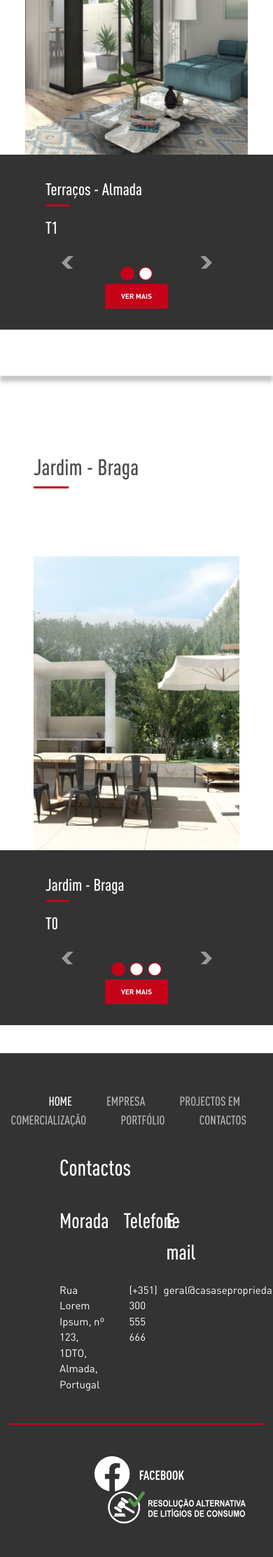
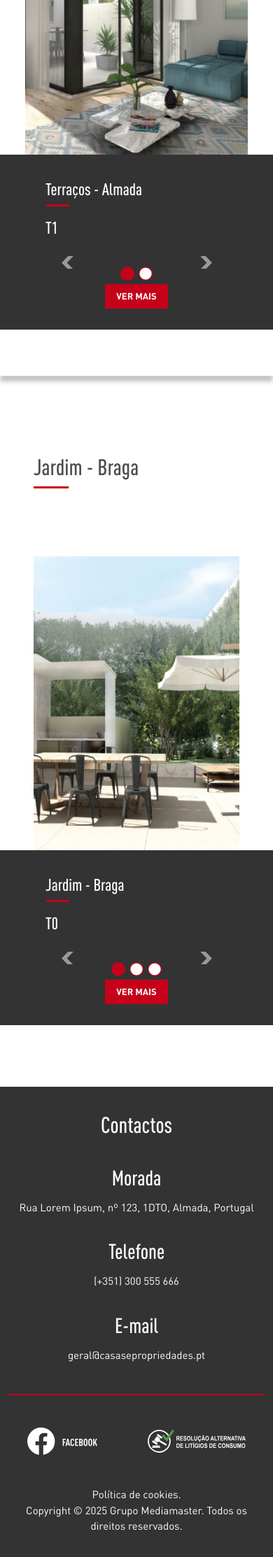
Before and after one commit to raci2/codemaster, a PHP site: page / in a window 390 px wide; the page is wider, and only the part inside the window is pictured. Shown: the part 760-2985 px from the top of that part at 70% size. After the commit the page ends 2947 px from the top of that part, so only its background shows below. Run offline with PHP 8.4, Linux system fonts and the light colour scheme.

Commit message:
trabalho_10_v2

```diff
--- a/trabalhos/alexandru_racicovschi_trabalho_10/index.html
+++ b/trabalhos/alexandru_racicovschi_trabalho_10/index.html
@@ -27,7 +27,8 @@
       <div class="col-12 text-center logo"><img src="public/imagens/logo.png" alt="logotipo"></div>
 
       <div class="col-12 nav justify-content-center">
-        <nav class="navbar navbar-expand-md bg-body-tertiary ">
+        <!-- Desktop -->
+        <nav class="navbar navbar-expand-md bg-body-tertiary">
           <div class="container-fluid">
             <button class="navbar-toggler" type="button" data-bs-toggle="collapse" data-bs-target="#navbarNavDropdown" aria-controls="navbarNavDropdown" aria-expanded="false" aria-label="Toggle navigation">
               <img src="public/imagens/icones/abrir-menu.svg" alt="">
@@ -81,6 +82,63 @@
             </div>
           </div>
         </nav>
+
+        <!-- Mobile -->
+        <!-- <nav class="navbar navbar-expand-md bg-body-tertiary d-block d-md-none" id="nav-mobile">
+        <div class="container-fluid">
+          <button class="navbar-toggler" type="button" data-bs-toggle="collapse" data-bs-target="#navbarNavDropdown" aria-controls="navbarNavDropdown" aria-expanded="false" aria-label="Toggle navigation">
+            <img src="public/imagens/icones/abrir-menu.svg" alt="">
+          </button>
+          <div class="collapse navbar-collapse justify-content-center" id="navbarNavDropdown">
+            <ul class="navbar-nav">
+                <li class="nav-item">
+                <a class="nav-link active" aria-current="page" href="#">HOME</a>
+                </li>
+                <li class="nav-item dropdown">
+                <a class="nav-link dropdown-toggle" href="#" role="button" data-bs-toggle="dropdown" aria-expanded="false">
+                    EMPRESA
+                </a>
+                <ul class="dropdown-menu">
+                    <li><a class="dropdown-item p-0" href="#">HISTORIAL</a></li>
+                    <li><hr class="dropdown-divider m-1"></li>
+                    <li><a class="dropdown-item p-0" href="#">FILOSOFIA E VALORES</a></li>
+                </ul>
+                </li>
+                <li class="nav-item dropdown">
+                <a class="nav-link dropdown-toggle" href="#" role="button" data-bs-toggle="dropdown" aria-expanded="false">
+                    PROJECTOS EM COMERCIALIZAÇÃO
+                </a>
+                <ul class="dropdown-menu">
+                    <li><a class="dropdown-item p-0" href="#">TERRAÇOS - ALMADA</a></li>
+                    <li><hr class="dropdown-divider m-1"></li>
+                    <li><a class="dropdown-item p-0" href="#">JARDIM - BRAGA</a></li>
+                </ul>
+                </li>
+                <li class="nav-item dropdown">
+                <a class="nav-link dropdown-toggle" href="#" role="button" data-bs-toggle="dropdown" aria-expanded="false">
+                    PORTFÓLIO
+                </a>
+                <ul class="dropdown-menu">
+                    <li><a class="dropdown-item p-0" href="#">VARANDAS LOREM - ALMADA</a></li>
+                    <li><hr class="dropdown-divider m-1"></li>
+                    <li><a class="dropdown-item p-0" href="#">VILA IPSUM - SESSIMBRA</a></li>
+                    <li><hr class="dropdown-divider m-1"></li>
+                    <li><a class="dropdown-item p-0" href="#">CAMPO DOLOR - BRAGA</a></li>
+                    <li><hr class="dropdown-divider m-1"></li>
+                    <li><a class="dropdown-item p-0" href="#">ESTRADA SIT - LISBOA</a></li>
+                    <li><hr class="dropdown-divider m-1"></li>
+                    <li><a class="dropdown-item p-0" href="#">RUA AMET - PORTO</a></li>
+                </ul>
+                </li>
+                <li class="nav-item">
+                <a class="nav-link" href="#">CONTACTOS</a>
+                </li>
+
+              </ul>
+            </div>
+          </div>
+        </nav> -->
+
       </div>
 
       <div class="col-12 p-0">
@@ -171,13 +229,13 @@
           <div class="carousel-inner">
             <div class="carousel-item active">
               <div class="almada almada-mobile">
-                <img src="public/imagens/almada/01.jpg" class="d-block w-100" alt="...">
+                <img src="public/imagens/almada/01.jpg" class="d-block w-75" alt="...">
               </div>
 
             </div>
             <div class="carousel-item">
               <div class="almada almada-mobile">
-                <img src="public/imagens/almada/05.jpg" class="d-block w-100" alt="...">
+                <img src="public/imagens/almada/05.jpg" class="d-block w-75" alt="...">
               </div>
             </div>
           </div>
@@ -331,16 +389,16 @@
         </div>
 
         <!-- Mobile -->
-        <div class="almada-texto almada-texto-mobile text-start d-md-none d-block">
+        <div class="almada-texto almada-texto-mobile text-start d-md-none d-block mb-5">
           <h5>Jardim - Braga</h5>
           <hr class="linha">
           <p>T0</p>
           <div class="setas">
-            <button class="carousel-control-prev" type="button" data-bs-target="#carousel-4" data-bs-slide="prev">
+            <button class="carousel-control-prev" type="button" data-bs-target="#carousel-5" data-bs-slide="prev">
               <img src="public/imagens/seta-esquerda-branca.svg" alt="">
               <span class="visually-hidden">Previous</span>
             </button>
-            <button class="carousel-control-next" type="button" data-bs-target="#carousel-4" data-bs-slide="next">
+            <button class="carousel-control-next" type="button" data-bs-target="#carousel-5" data-bs-slide="next">
               <img src="public/imagens/seta-direita-branca.svg" alt="">
               <span class="visually-hidden">Next</span>
             </button>
@@ -356,7 +414,7 @@
 
   <footer class="container-fluid">
     <div class="row">
-      <div class="col-12 menu text-center">
+      <div class="col-12 menu text-center d-none d-md-block">
         <div>
           <a href="#" class="active">HOME</a>
           <a href="#">EMPRESA</a>
@@ -370,7 +428,8 @@
     <div class="row">
       <div class="col-12">
         <div class="container-fluid">
-          <div class="row text-white">
+          <!-- Desktop -->
+          <div class="row text-white d-none d-md-flex">
             <div class="col-10 offset-2 text-start t1">Contactos</div>
             <div class="col-3 offset-2 campos">Morada</div>
             <div class="col-2 text-center campos">Telefone</div>
@@ -379,12 +438,26 @@
             <div class="col-2 text-end campos-c padding ">(+351) 300 555 666</div>
             <div class="col-3 text-end campos-c px-2">geral@casasepropriedades.pt</div>
           </div>
+          <!-- Mobile -->
+          <div class="row text-white text-center d-block d-md-none">
+            <div class="col-12 t1">Contactos</div>
+            <div class="col-12 campos">Morada</div>
+            <div class="col-12 campos-c mt-2">Rua Lorem Ipsum, nº 123, 1DTO, Almada, Portugal</div>
+            <div class="col-12 campos">Telefone</div>
+            <div class="col-12 campos-c mt-2">(+351) 300 555 666</div>
+            <div class="col-12 campos">E-mail</div>
+            <div class="col-12 campos-c mt-2">geral@casasepropriedades.pt</div>
+          </div>
           <div class="row">
             <div class="col-8 offset-2 separador mx-auto"></div>
           </div>
-          <div class="row icones">
+          <div class="row icones d-none d-md-flex">
             <div class="col-1 offset-4 facebook"></div>
             <div class="col-1 ralc"></div>
+          </div>
+           <div class="row icones d-md-none d-flex justify-content-center">
+            <div class="col-1 facebook  me-4"></div>
+            <div class="col-1 ralc ms-5"></div>
           </div>
 
 
--- a/trabalhos/alexandru_racicovschi_trabalho_10/public/css/style.css
+++ b/trabalhos/alexandru_racicovschi_trabalho_10/public/css/style.css
@@ -34,6 +34,8 @@ header .navbar-toggler img{
   width: 100%;
   height: 100%;
 }
+
+
 header .navbar a, footer .menu a{
   font-family: 'DIN Pro Cond Medium';
   font-size: 18px;
@@ -127,11 +129,6 @@ main .almada{
   margin-top: 85px;
 }
 
-main .almada-mobile{
-  grid-template-columns: 1fr;
-  grid-template-rows: 1fr;
-}
-
 main .almada img{
   width: 460px !important;
   height: 420px;
@@ -148,11 +145,6 @@ main .almada-texto{
   color: white;
 }
 
-main .almada-texto-mobile{
-  width: 100%;
-  background-color: #333333;
-  bottom: 40px;
-}
 
 main .almada-texto h5, .almada-texto p{
   padding-left: 65px;
@@ -225,6 +217,10 @@ main .ver-mais:hover{
   color: #c6021a;
   cursor: pointer;
 }
+
+/* .altura{
+  height: 150px;
+} */
 
 footer{
   height: 100%;
@@ -301,16 +297,34 @@ footer .copy{
   margin-bottom: 40px;
 }
 
+/* Mobile */
+
+#nav-mobile:has(.show), #nav-mobile:has(.collapsing){
+  width: 92vw;
+  flex-direction: column;
+}
+
+main .almada-texto-mobile{
+  width: 100%;
+  background-color: #333333;
+  bottom: 40px;
+}
+
+main .almada-mobile{
+  grid-template-columns: 1fr;
+  grid-template-rows: 1fr;
+}
+
 
 @media (max-width: 768px){
   header .logo img{
     width: 240px;
     height: 36px;
   }
-  header .navbar{
+  /* header .navbar{
     top: -60px;
     left: 180px;
-  }
+  } */
 
   .titulo{
     font-size: 27px;
@@ -322,6 +336,11 @@ footer .copy{
 
   header .carousel-caption{
     top: 110px;
+  }
+
+
+  main .ver-mais{
+    font-size: 13px;
   }
 
 
@@ -362,4 +381,14 @@ footer .copy{
     left: 8%;
   }
 
+  footer .facebook{
+    width: 100px;
+    height: 40px;
+  }
+
+  footer .ralc{
+    width: 140px;
+    height: 40px;
+  }
+
 }
```
